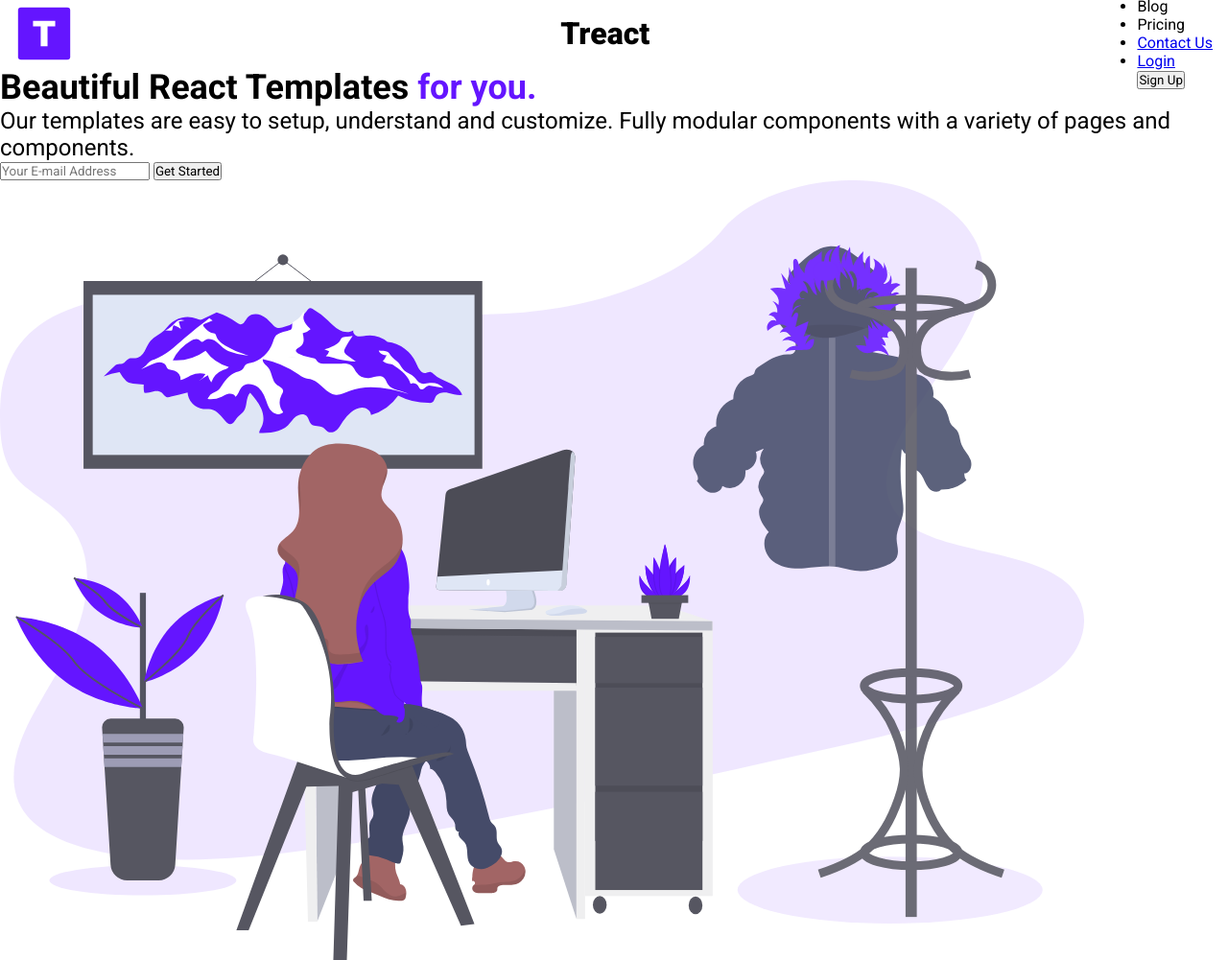
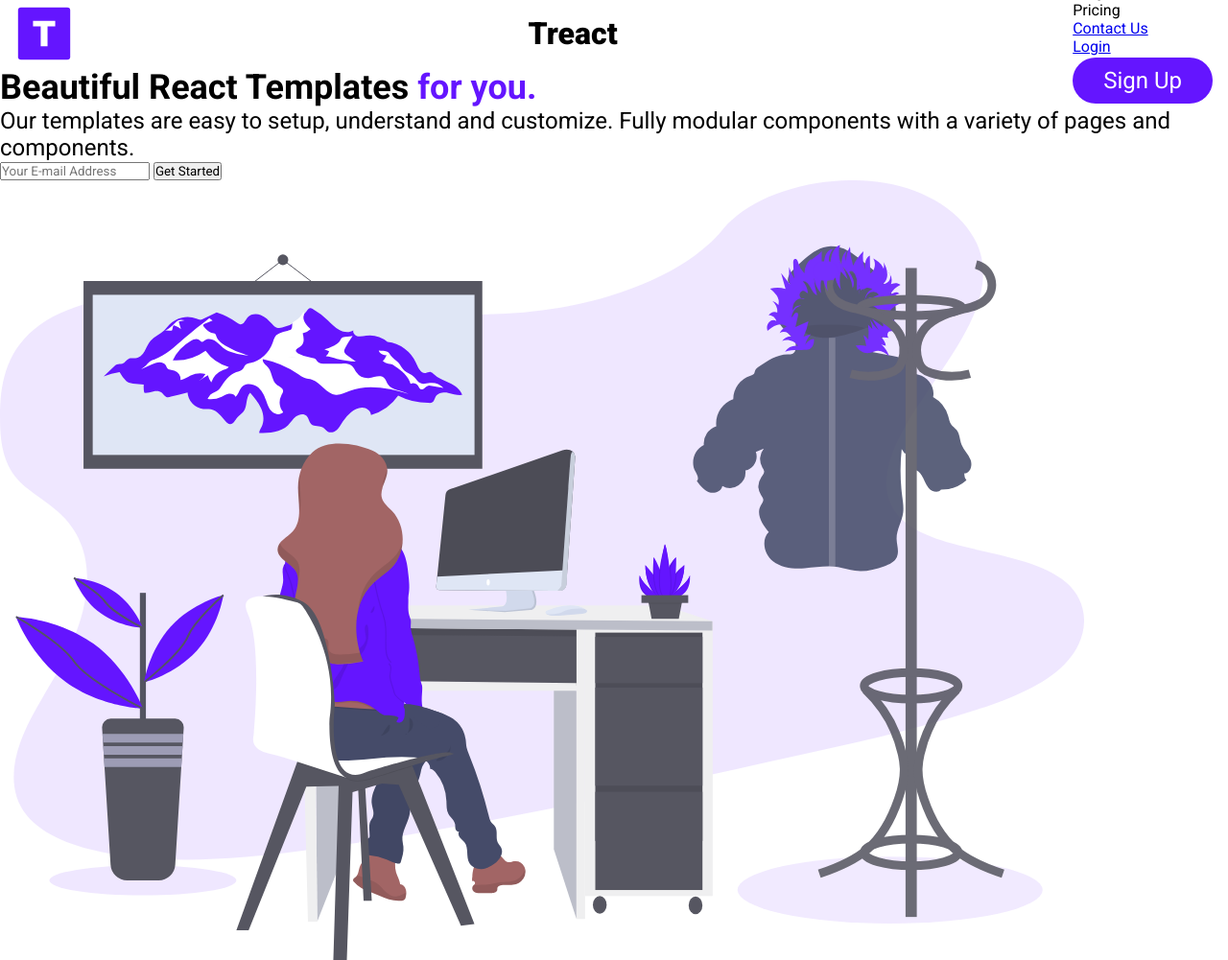
Before and after one commit to tashamcglashan/creating__finalproject, a plain HTML site: page index.html in a window 1280 px wide. Shown: the whole page at 96% size. Drawn offline with Linux system fonts and the light colour scheme.

Commit message:
updated files
updated css and html

```diff
--- a/styles.css
+++ b/styles.css
@@ -12,6 +12,17 @@ font-family: "Roboto", sans-serif;
    align-items: center;
 }
 
+.nav__description--button{
+    margin:0;
+    margin-top: 2px;;
+    padding: 10px 32px;
+    background-color: #6415ff;
+    color: white;
+    border: none;
+font-size: 24px;
+border-radius: 9999px;
+}
+
 .row {
         width: 100%;
         max-width: 1300px;
@@ -21,7 +32,9 @@ font-family: "Roboto", sans-serif;
         justify-content: center;
     }
 
-
+li{
+    list-style-type: none;
+}
 
 
 nav {
```
